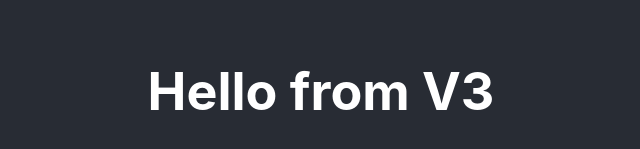
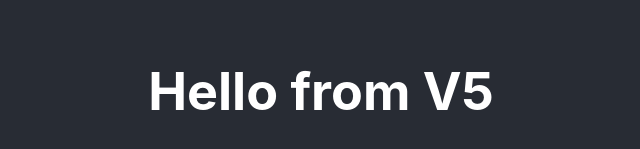
Before and after one commit to markjsf2161/amplifyapp, a React (Create React App) app: page / in a window 1280 px wide. Shown: the part 469-618 px from the top of the page, without its empty margins (319-959 px from the left). Built offline with nearby package versions, Linux system fonts and the light colour scheme.

Commit message:
changes for v4

```diff
--- a/src/App.js
+++ b/src/App.js
@@ -7,7 +7,7 @@ function App() {
     <div className="App">
       <header className="App-header">
         <img src={logo} className="App-logo" alt="logo" />
-        <h1>Hello from V3</h1>
+        <h1>Hello from V5</h1>
       </header>
     </div>
   );
```
